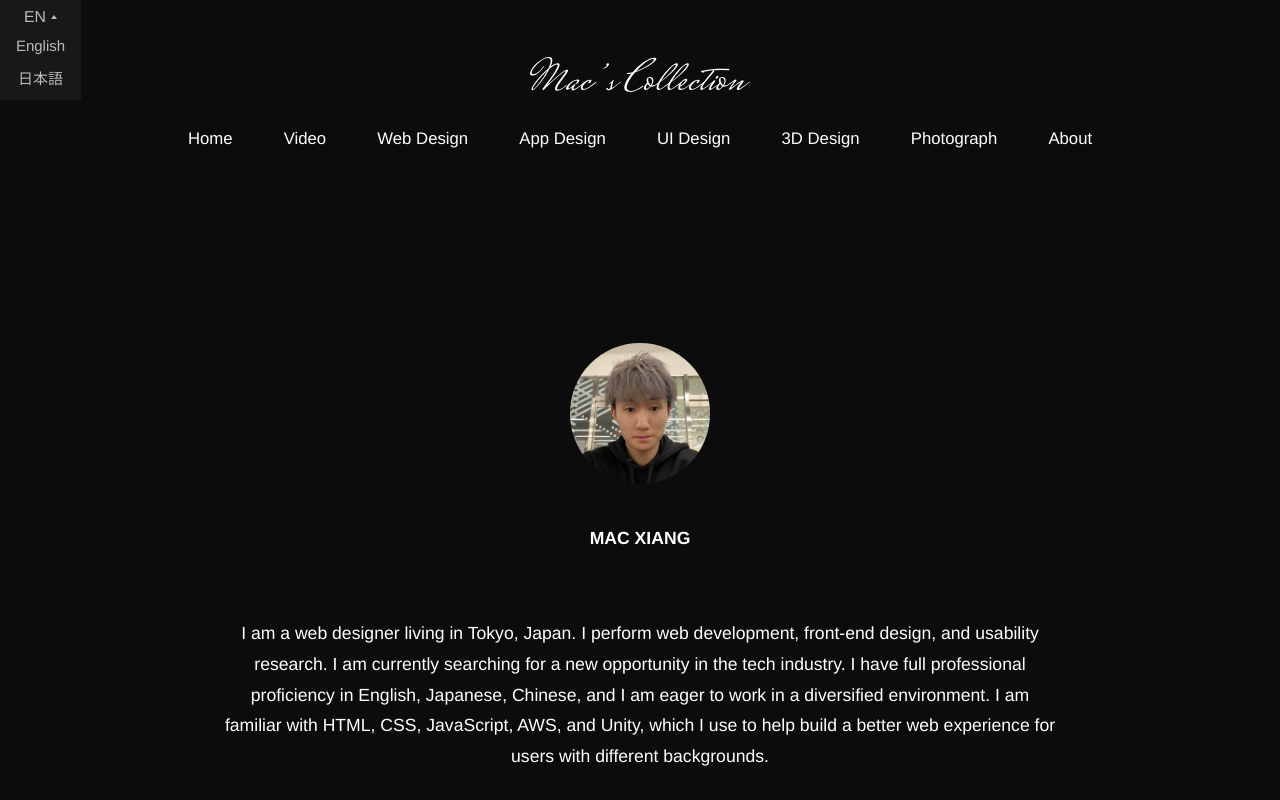
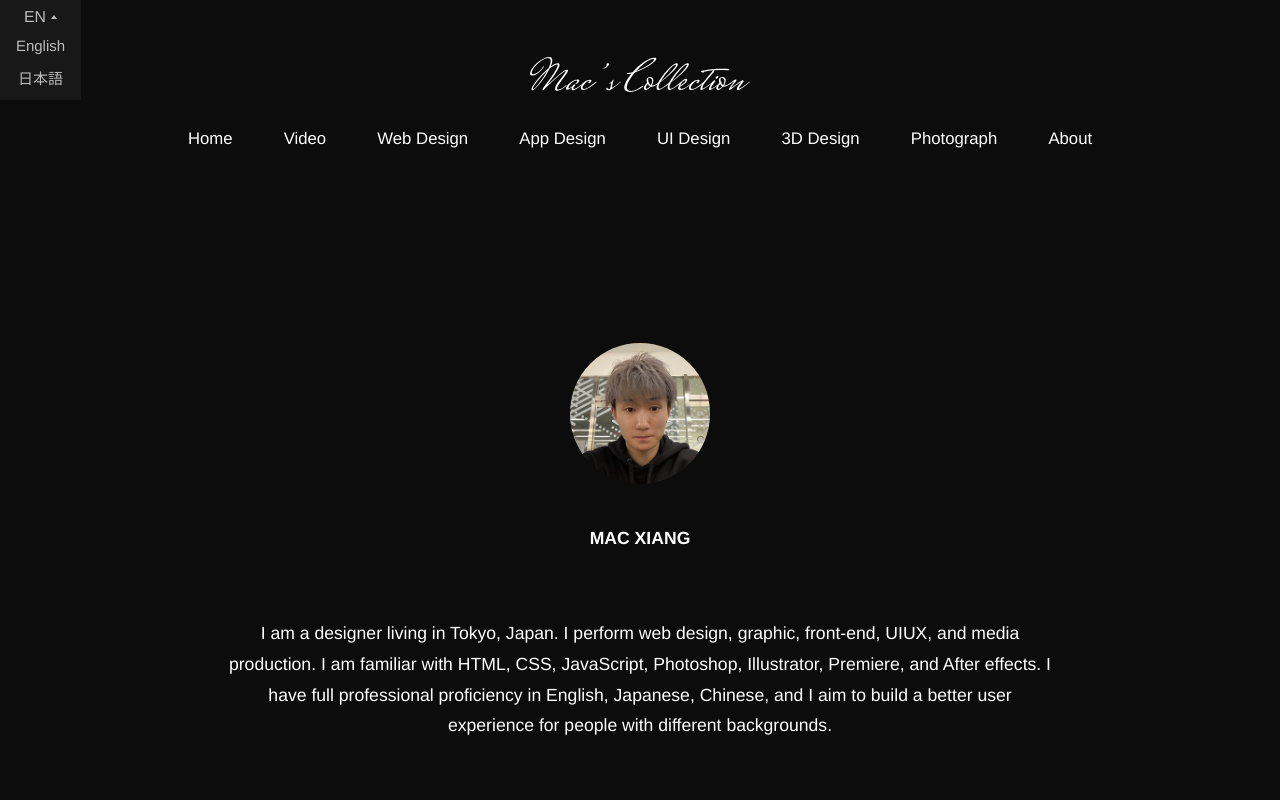
Before and after one commit to xtymac/macscollection, a React (Create React App) app: page /AboutMe in a window 1280 px wide. Shown: the top 800 px of the page. Built offline with nearby package versions, Linux system fonts and the light colour scheme.

Commit message:
Update AboutMe

```diff
--- a/src/Text/aboutMe_EN.js
+++ b/src/Text/aboutMe_EN.js
@@ -1,6 +1,6 @@
 const aboutMe_EN = {
   Intro:
-    'I am a web designer living in Tokyo, Japan. I perform web development, front-end design, and usability research. I am currently searching for a new opportunity in the tech industry. I have full professional proficiency in English, Japanese, Chinese, and I am eager to work in a diversified environment. I am familiar with HTML, CSS, JavaScript, AWS, and Unity, which I use to help build a better web experience for users with different backgrounds.',
+    'I am a designer living in Tokyo, Japan. I perform web design, graphic, front-end, UIUX, and media production. I am familiar with HTML, CSS, JavaScript, Photoshop, Illustrator, Premiere, and After effects. I have full professional proficiency in English, Japanese, Chinese, and I aim to build a better user experience for people with different backgrounds.',
   CBox_1_title: 'Passing the right culture',
   CBox_1_body:
     'Over the past four years, I have completed several UIUX research projects using primary research, focus group, and both internal and external usability testing approaches. Besides extracting results from data and analytics, UIUX to me means the passing of a culture from a company to its target group.',
--- a/src/Text/aboutMe_JP.js
+++ b/src/Text/aboutMe_JP.js
@@ -1,6 +1,6 @@
 const aboutMe_JP = {
   Intro:
-    '私は、東京在住のWEBデザイナーです。ウェブ開発、グラフィックデザイン、UXリサー チを行ないます。私は現在、テクノロジー業界で、新しいお仕事を探しております。私 は英語・日本語・中国語における専門的な運用力があり、多様性のある職場環境で、仕 事をしたいと考えております。また、HTML、CSS、JavaScript、AWSにも精通しており 、これらを活用して、日本中のユーザーのWeb体験を向上させてまいりました。',
+    '私は日本、東京在住のデザイナーです。Webデザイン、グラフィック、フロントデザイン、UIUX、メディア制作を行っております。HTML、CSS、JavaScript、フォトショップ、イラストレーター、プレミア、そしてアフターエフェクトに精通しております。英語、日本語、中国語での業務に完璧に対応しており、多様な環境で勤務できればと存じます。',
   CBox_1_title: '正しい文化の継承',
   CBox_1_body:
     'この4年間、一次調査、フォーカスグループ、内部・外部のユーザビリティテストのアプローチを用い、いくつかのUIUX研究プロジェクトを完了しました。データや分析から結果を引き出すことに加え、私にとってのUIUXは企業からターゲットグループへと文化を伝える意味合いがあります。',
--- a/src/components/AboutMe/components/CTA/AboutMe_CTA.js
+++ b/src/components/AboutMe/components/CTA/AboutMe_CTA.js
@@ -219,12 +219,12 @@ const AboutMe_CTA = () => {
             <p>{CTA}</p>
             <p>
               <a
-                href="https://youtu.be/2rUzY78peyI"
+                href="mailto: xtymac2@gmail.com"
                 target="_blank"
                 rel="noreferrer"
                 className={classes.am_link}
               >
-                #Design&Culture
+                @ContactMe
               </a>
             </p>
           </div>
```
